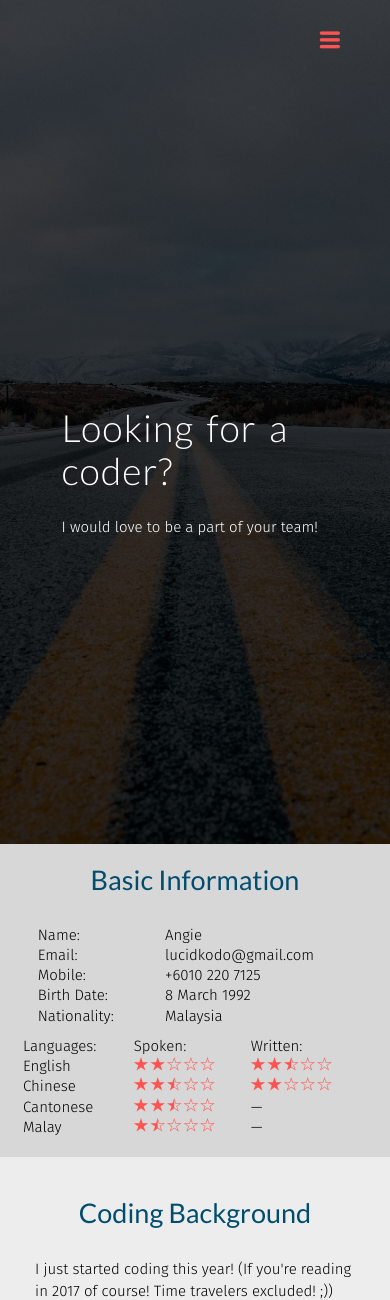
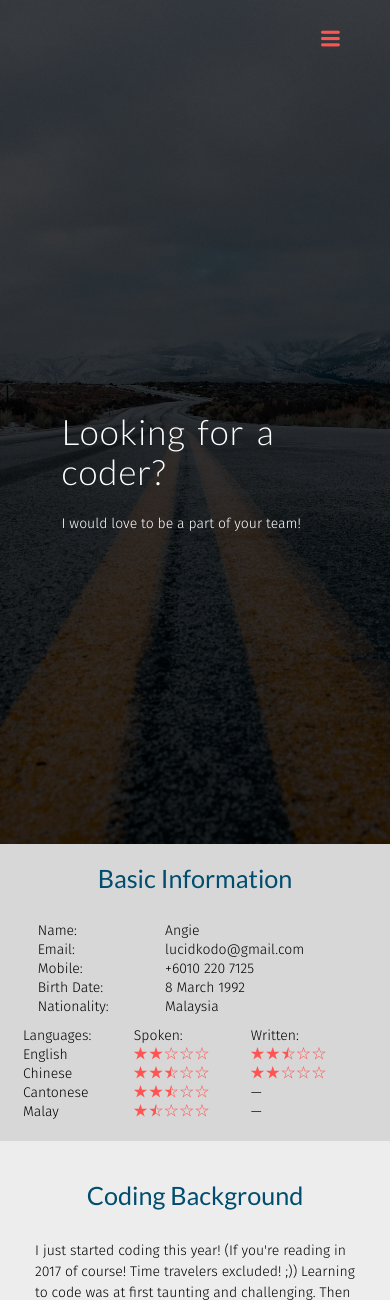
Before and after one commit to lucidkodo/FE-Resume, a PHP site: page / in a window 390 px wide. Shown: the top 1300 px of the page. Run offline with PHP 8.4, Linux system fonts and the light colour scheme; style sheets or scripts are compiled from the project's sources; some libraries are stand-ins or nearby versions.

Commit message:
m320 font 70%

```diff
--- a/resources/css/queries.css
+++ b/resources/css/queries.css
@@ -186,7 +186,7 @@
 /********* 320 ~ 480px */
 @media only screen and (max-width: 480px) {
 	body {
-		font-size: 75%;
+		font-size: 70%;
 	}
 
 	.hero-text-box {
```
